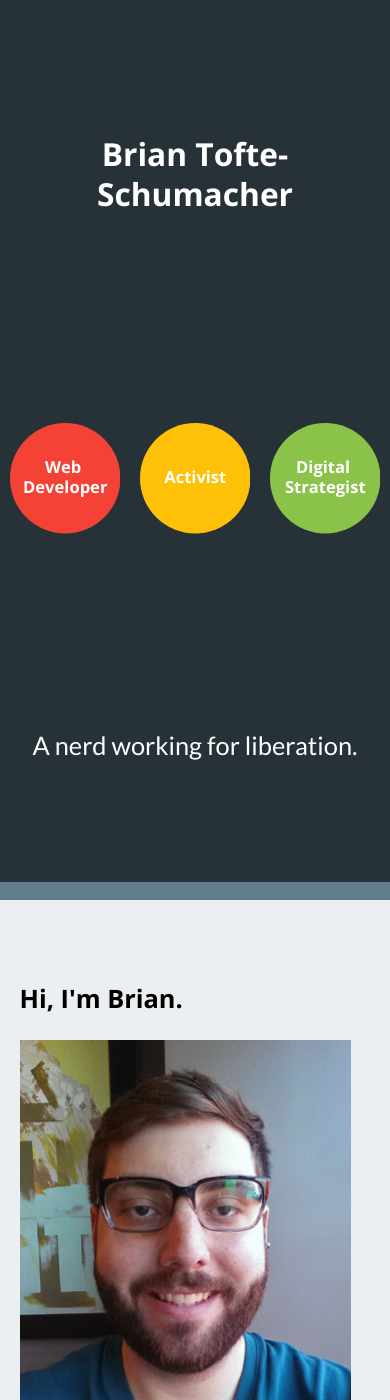
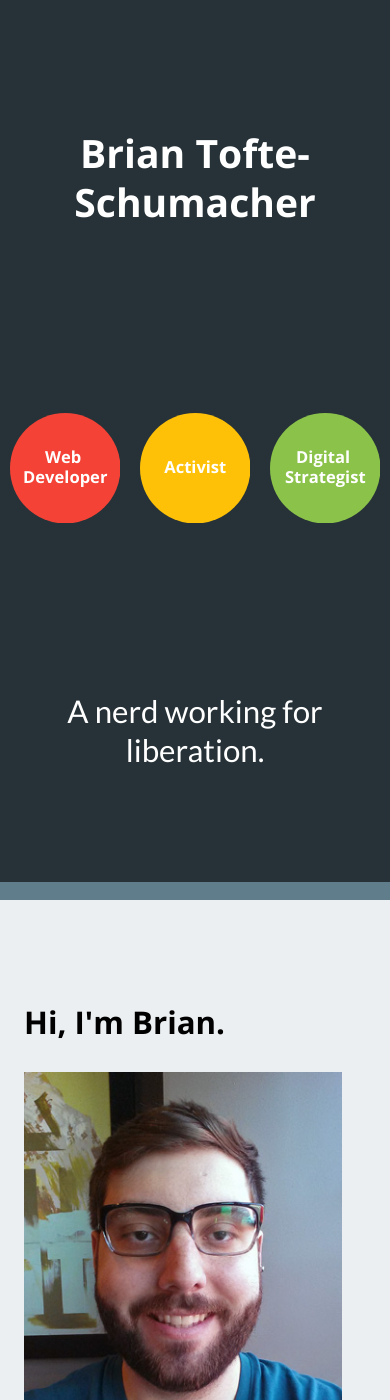
Before and after one commit to briantschu/briantschu.com, a Jekyll site: the page built from index.html, in a window 390 px wide and 1400 px high. Built offline with Jekyll 4.4.1, drawn with Linux system fonts in a browser that asks for light colours; nearby versions of some CDN libraries; Markdown is read by kramdown in place of the engine named in the settings.

Commit message:
Increase font size on small screens

```diff
--- a/_sass/base/_variables.scss
+++ b/_sass/base/_variables.scss
@@ -12,8 +12,8 @@
 $ms-ratio: $major-third;
 
 // Font Sizes
-$small-base-font-size: 13px;
-$medium-base-font-size: 14px;
+$small-base-font-size: 16px;
+$medium-base-font-size: 16px;
 $base-font-size: 16px;
 $h1-font-size: ms(4);
 $h2-font-size: ms(3);
```
